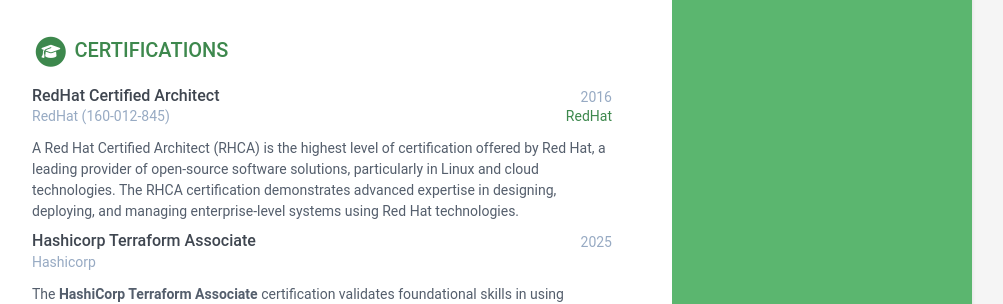
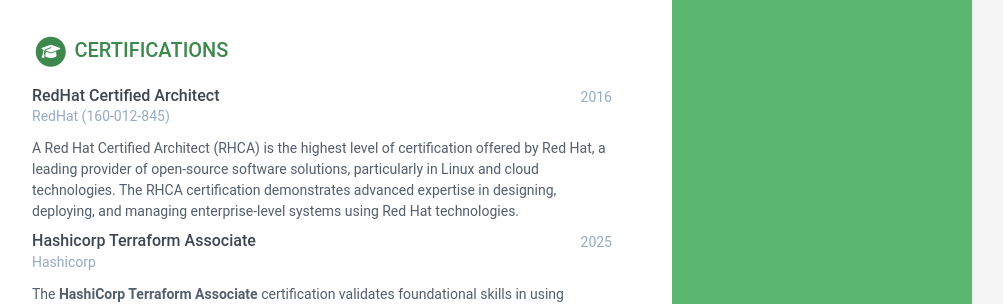
Before and after one commit to Jananimpg/portfolio, a Jekyll site: the page built from index.html, in a window 1280 px wide and 900 px high, scrolled down 1126 px. Shown: the part 152-456 px from the top of the window, without its empty margins (168-1171 px from the left). Built offline with Jekyll 4.4.1, drawn with Linux system fonts in a browser that asks for light colours.

Commit message:
Update data.yml

```diff
--- a/_data/data.yml
+++ b/_data/data.yml
@@ -134,7 +134,7 @@ certifications:
     organization: RedHat
     credentialid: 160-012-845
     credentialurl: https://rhtapps.redhat.com/verify?certId=160-012-845
-    credentialname: RedHat
+    credentialname:
     details: |
       A Red Hat Certified Architect (RHCA) is the highest level of certification offered by Red Hat, a leading provider of open-source software solutions, particularly in Linux and cloud technologies. The RHCA certification demonstrates advanced expertise in designing, deploying, and managing enterprise-level systems using Red Hat technologies.
 
```
